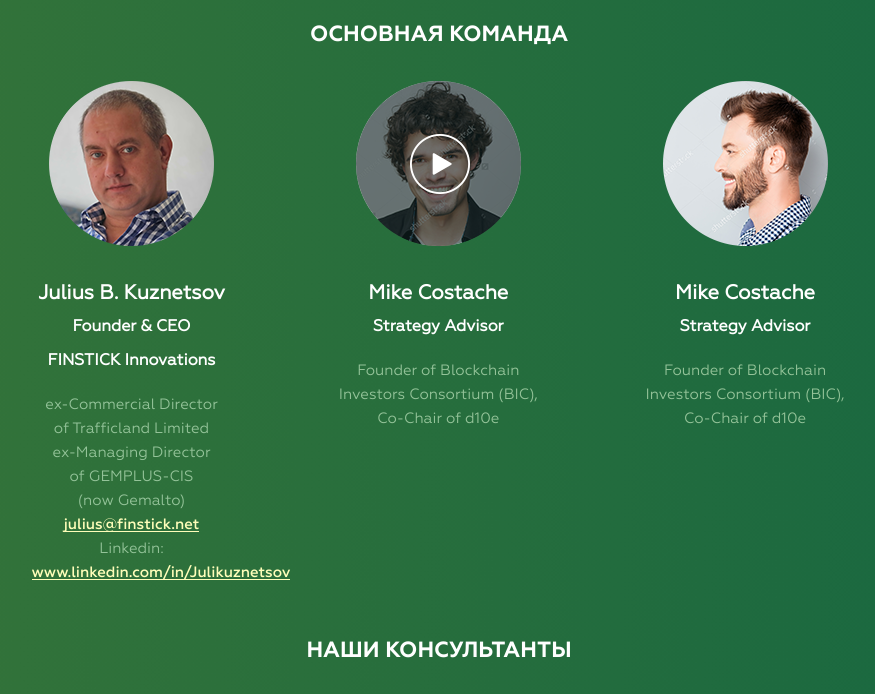
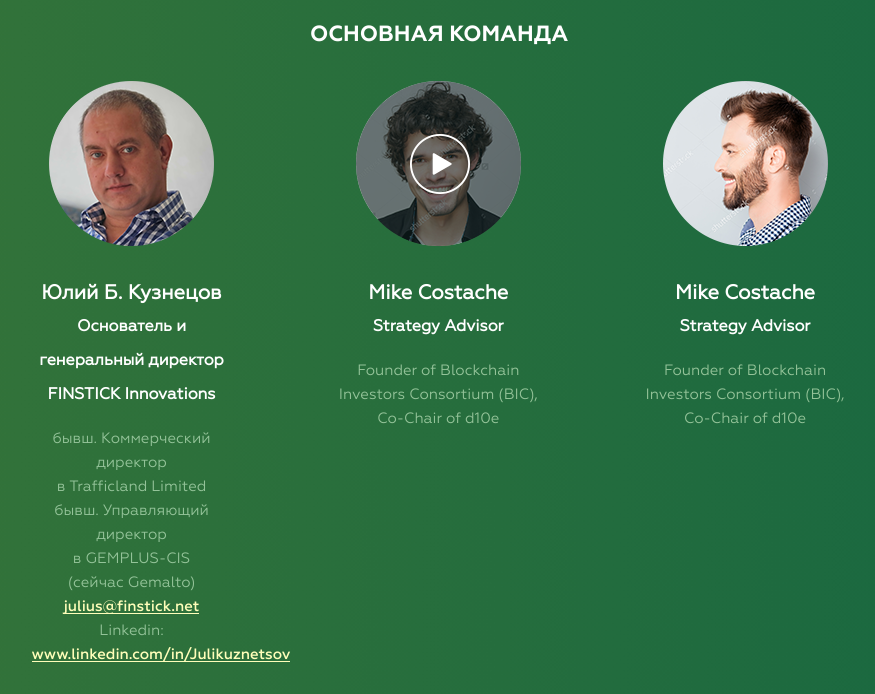
Before and after one commit to Aksnv/liqbo_rus, a plain HTML site: page index.html in a window 1280 px wide. Shown: the part 6543-7237 px from the top of the page, without its empty margins (381-1256 px from the left). Drawn offline with Linux system fonts and the light colour scheme.

Commit message:
Верстка rus версии (доработка)

```diff
--- a/index.html
+++ b/index.html
@@ -118,7 +118,7 @@
             <h1>Удвойте свой пакет токенов после ICO!</h1>
           </header>
           <p>Донор «Ранняя Птаха» - переводит на кошелек любую невозвратную сумму, которую мы будем использовать целевым образом на подготовку и проведение ICO (маркетинг, участие в конференциях, публикации и реклама, а также оплата услуг подрядчиков и фрилансеров). При этом мы не гарантируем возврат собранных пожертвований в случае неудачи на ICO (взносы привлеченные в процессе ICO будут возвращены вкладчикам, но такой процедуры не предусмотрено для участников программы «Ранняя Птаха»).</p>
-          <aside><strong>Что мы гарантируем:</strong><br> - отчет об объеме привлеченных средств и их расходовании и<br> -   распределение двухкратного количества токенов LiqBo на внесенную сумму пожертвований в процессе проведения программы  «Ранняя Птаха». То есть, если Вы перевели пожертвование на проведение ICO в размере 0.5 Ethereum (ETH), а оценочная стоимость одного токена LiqBo® в процессе проведения ICO составляет ETH 0,001 то не позже, чем через 7 дней после успешного закрытия ICO лицу, осуществившему пожертвование, будет безвозмездно распределено (0,5/0.001)X2=1000 токенов LiqBo®.</ul>
+          <aside><strong>Что мы гарантируем:</strong><br> - отчет об объеме привлеченных средств и их расходовании и<br> - распределение двухкратного количества токенов LiqBo на внесенную сумму пожертвований в процессе проведения программы  «Ранняя Птаха». То есть, если Вы перевели пожертвование на проведение ICO в размере 0.5 Ethereum (ETH), а оценочная стоимость одного токена LiqBo® в процессе проведения ICO составляет ETH 0,001 то не позже, чем через 7 дней после успешного закрытия ICO лицу, осуществившему пожертвование, будет безвозмездно распределено (0,5/0.001)X2=1000 токенов LiqBo®.</ul>
           </aside>
           <p>Мы оставляем за собой право остановить описанный процесс сбора пожертвований «Ранняя Птаха» в любой момент без объяснения причин. Все привлеченные средства будут направлены исключительно на подготовку и проведение ICO, ни о каких зарплатах и(или) бонусов для наших сотрудников и(или) основателей речи не идет! Все собранные средства, которые не будут израсходованы на подготовку и проведение ICO, будут возвращены донорам пропорционально их взносам.</p>
         </article>
@@ -151,10 +151,10 @@
           <ul>
             <li>
               <img src="images/team/kuznetsov.png">
-              <h3>Julius B. Kuznetsov</h3>
-              <h4>Founder &amp; CEO<br> FINSTICK Innovations</h4>
-              <p>ex-Commercial Director<br> of Trafficland Limited<br>
-                ex-Managing Director<br> of GEMPLUS-CIS<br> (now Gemalto)<br>
+              <h3>Юлий Б. Кузнецов</h3>
+              <h4>Основатель и генеральный директор<br> FINSTICK Innovations</h4>
+              <p>бывш. Коммерческий директор<br> в Trafficland Limited<br>
+                бывш. Управляющий директор<br> в GEMPLUS-CIS<br> (сейчас Gemalto)<br>
                 <a href="mailto:julius@finstick.net" class="inline-link">julius@finstick.net</a><br>
                 Linkedin: <a href="http://www.linkedin.com/in/Julikuznetsov" class="inline-link">www.linkedin.com/in/Julikuznetsov</a>
               </p>
```
